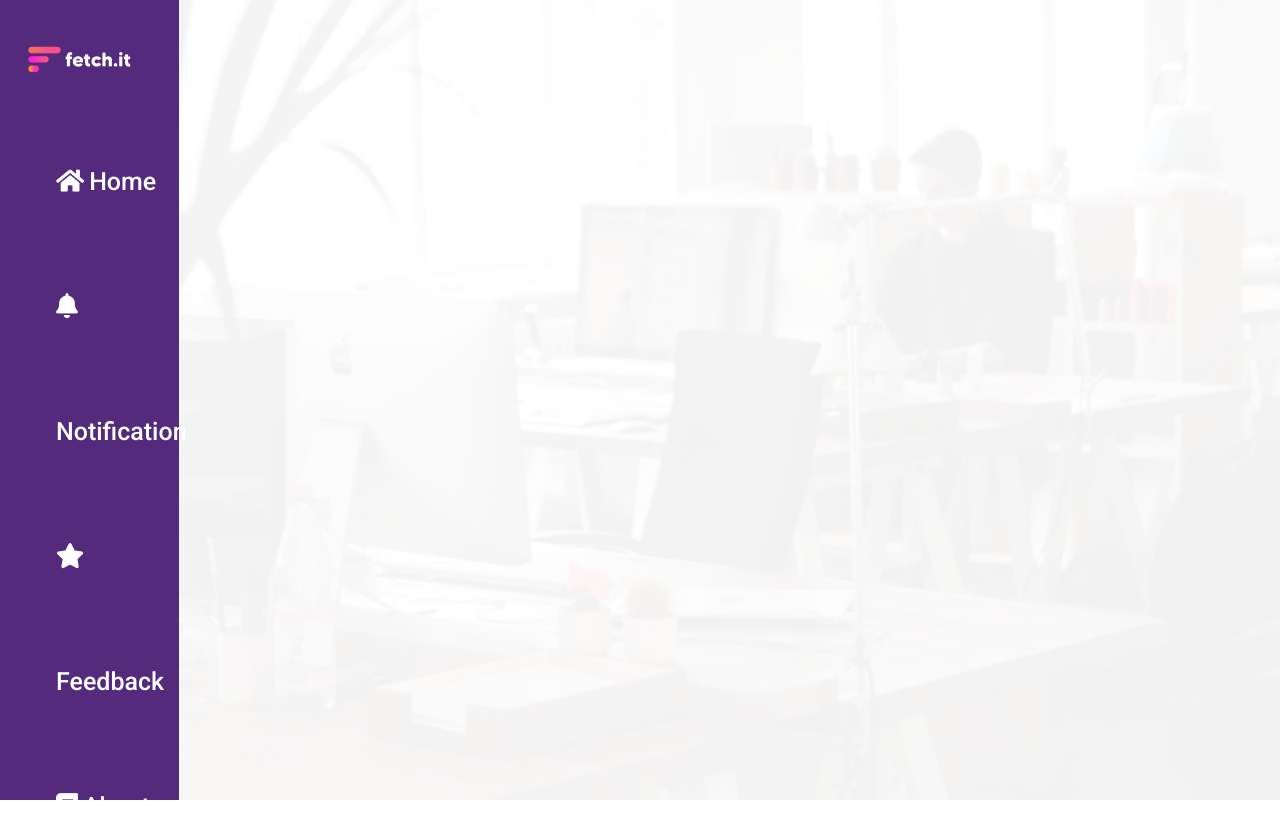
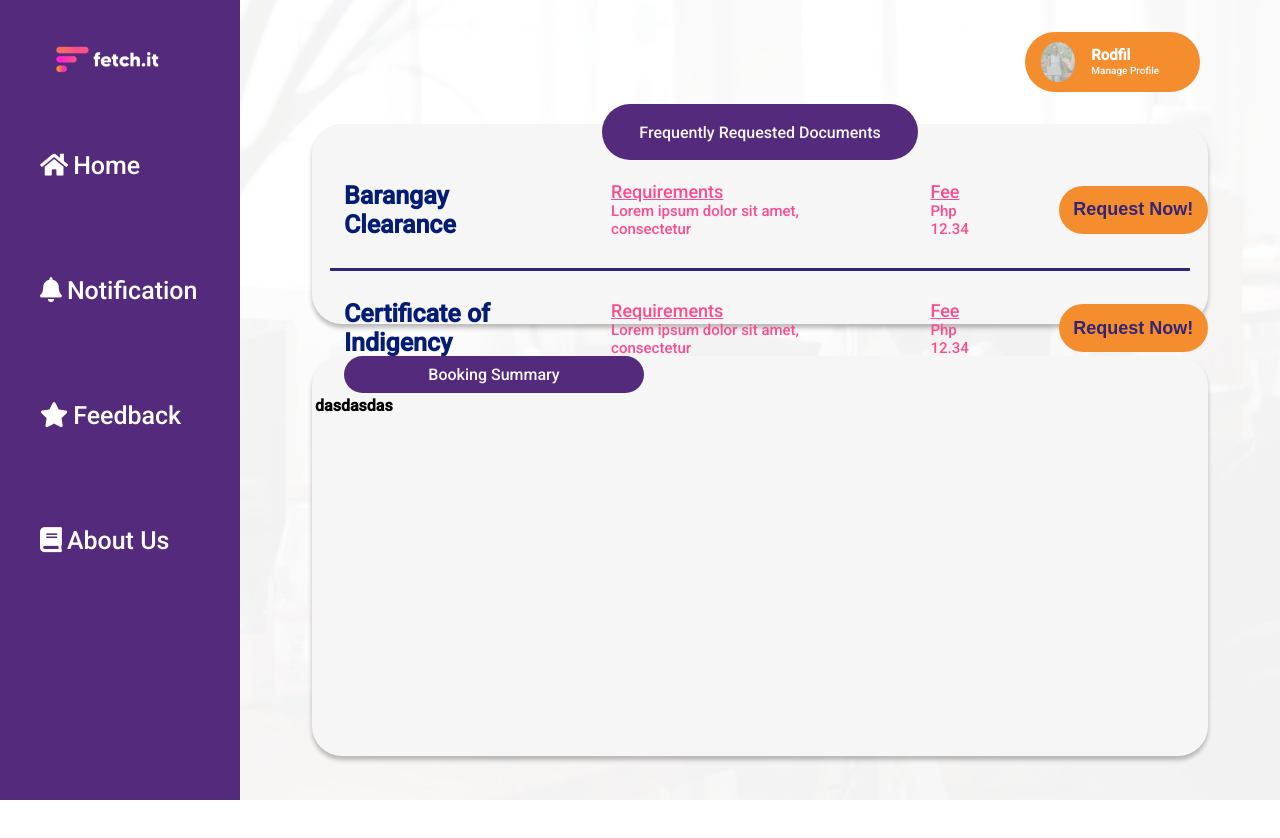
Before and after one commit to Rodfil/e-frontend, a Vue app: page /Dashboard in a window 1280 px wide. Shown: the top 838 px of the page. After the commit the page ends 800 px from the top, so only its background shows below. Built offline with nearby package versions, Linux system fonts and the light colour scheme.

Commit message:
dashboard

```diff
--- a/components.d.ts
+++ b/components.d.ts
@@ -8,18 +8,14 @@ export {}
 declare module 'vue' {
   export interface GlobalComponents {
     DashboardContent: typeof import('./src/components/DashboardContent.vue')['default']
-    ElButton: typeof import('element-plus/es')['ElButton']
     ElCheckbox: typeof import('element-plus/es')['ElCheckbox']
-    ElDatePicker: typeof import('element-plus/es')['ElDatePicker']
     ElDropdown: typeof import('element-plus/es')['ElDropdown']
     ElDropdownItem: typeof import('element-plus/es')['ElDropdownItem']
     ElDropdownMenu: typeof import('element-plus/es')['ElDropdownMenu']
     ElIcon: typeof import('element-plus/es')['ElIcon']
-    ElInput: typeof import('element-plus/es')['ElInput']
     Header: typeof import('./src/components/Header.vue')['default']
     HomeContent: typeof import('./src/components/HomeContent.vue')['default']
     Login: typeof import('./src/components/Login.vue')['default']
-    MainDashboard: typeof import('./src/components/MainDashboard.vue')['default']
     Register: typeof import('./src/components/Register.vue')['default']
     RouterLink: typeof import('vue-router')['RouterLink']
     RouterView: typeof import('vue-router')['RouterView']
--- a/src/components/DashboardContent.vue
+++ b/src/components/DashboardContent.vue
@@ -24,8 +24,8 @@
     display: flex;
     flex-direction: column;
     align-items: center;
-    margin-top: 10rem;
-    gap: 5rem;
+    margin-top: 5rem;
+    gap: 2.5rem;
 }
 .content-image {
     width: 277px;
--- a/src/components/HomeContent.vue
+++ /dev/null
@@ -1,17 +0,0 @@
-<script setup lang=ts>
-
-</script>
-
-<template>
-  <div class="home-header">
-    dasdas
-  </div>
-</template>
-
-<style scoped>
-.home-header {
-    display: flex;
-    justify-content: flex-end;
-    padding-right: 10rem;
-}
-</style>
--- a/src/components/SideMenu.vue
+++ b/src/components/SideMenu.vue
@@ -3,6 +3,7 @@
 </script>
 
 <template>
+  <div class="main-dashboard">
     <div class="sidebar">
       <div class="sidebar-wrapper">
         <div class="sidebar-logo">
@@ -31,13 +32,231 @@
         </div>
       </div>
     </div>
+    <div class="main-content">
+      <div class="header-profile">
+        <div class="profile-picture">
+          <img
+            src="@/assets/img/left-image.png"
+            alt=""
+          >
+          <div class="holder-name">
+            <span class="fullname">Rodfil</span>
+            <span class="manage-profile">Manage Profile</span>
+          </div>
+        </div>
+      </div>
+      <div class="request-document-wrapper">
+        <div class="frequently-documents-wrapper">
+          <div class="document-content">
+            <span>Frequently Requested Documents</span>
+          </div>
+        </div>
+        <div class="requirements-wrapper">
+          <div class="requirements">
+            <h2 class="requirement-name">
+              Barangay Clearance
+            </h2>
+            <div class="requirements-desc">
+              <span>Requirements</span>
+              <span>
+                Lorem ipsum dolor sit amet, consectetur</span>
+            </div>
+            <div class="requirements-desc">
+              <span>Fee</span>
+              <span>
+                Php 12.34</span>
+            </div>
+            <button class="request-button">
+              Request Now!
+            </button>
+          </div>
+          <hr>
+          <div class="requirements">
+            <h2 class="requirement-name">
+              Certificate of Indigency
+            </h2>
+            <div class="requirements-desc">
+              <span>Requirements</span>
+              <span>
+                Lorem ipsum dolor sit amet, consectetur</span>
+            </div>
+            <div class="requirements-desc">
+              <span>Fee</span>
+              <span>
+                Php 12.34</span>
+            </div>
+            <button class="request-button">
+              Request Now!
+            </button>
+          </div>
+        </div>
+      </div>
+      <div class="booking-summary-wrapper">
+        <div class="summary-title">
+          <span>Booking Summary</span>
+        </div>
+        <table>
+          <tr>
+            <th>dasdasdas</th>
+          </tr>
+        </table>
+      </div>
+    </div>
+  </div>
 </template>
 
 <style scoped>
+.summary-title {
+  background-color: #542B7C;
+  width: 300px;
+  height: 37px;
+  border-radius: 30px;
+  margin-left: 2rem;
+  display: flex;
+  justify-content: center;
+  align-items: center;
+}
+.summary-title span {
+  color: #F6F6F6;
+}
+.booking-summary-wrapper {
+  background-color: #F6F6F6;
+  width: 70vw;
+  height: 50%;
+  box-shadow: 0px 4px 4px 0px #00000040;
+  border-radius: 30px;
+  margin-top: 2rem;
+}
+
+hr {
+  border: none;
+  border-top: 3px solid #342474;
+  width: 96%;
+}
+.request-button {
+  margin-left: auto;
+  margin-right: auto;
+  width: 158px;
+  height: 48px;
+  border-radius: 10rem;
+  font-size: 18px;
+  color: #342474;
+  background-color: #F48D2D;
+  font-weight: 700;
+  border: none;
+}
+.requirements-wrapper {
+  width: 100%;
+}
+.requirement-name {
+  font-size: 25px;
+  color: #041C74;
+  font-weight: 600;
+  width: 25%;
+}
+
+.requirements-desc span:nth-child(1) {
+  text-decoration: underline;
+  font-size: 18px;
+  color: #FB4C8E;
+}
+.requirements-desc span:nth-child(2) {
+  font-size: 15px;
+  color: #FB4C8E;
+}
+.requirements-desc {
+  display: grid;
+}
+.requirements {
+  display: flex;
+  margin-left: 2rem;
+  align-items: center;
+  gap: 4rem;
+}
+.main-dashboard {
+  display: flex;
+}
+.frequently-documents-wrapper {
+  display: flex;
+  justify-content: center;
+  align-items: center;
+}
+.document-content {
+  background-color: #542B7C;
+  width: 300px;
+  height: 5vh;
+  border-radius: 30px;
+  margin-top: -20px;
+  display: flex;
+  align-items: center;
+  justify-content: center;
+  padding: 0.5rem;
+}
+.document-content span {
+  color: #F6F6F6;
+}
+.request-document-wrapper {
+  background-color: #F6F6F6;
+  width: 70vw;
+  height: 200px;
+  box-shadow: 0px 4px 4px 0px #00000040;
+  border-radius: 30px;
+
+}
+.main-content {
+  display: flex;
+  align-items: center;
+  flex-direction: column;
+  flex-grow: 1;
+}
+.header-profile {
+  width: 175px;
+  height: 60px;
+  background-color: #F48D2D;
+  margin: 2rem 5rem;
+  display: flex;
+  justify-content: flex-end;
+  border-radius: 30px;
+  margin-left: auto;
+}
+.profile-picture {
+  display: flex;
+  flex-direction: row;
+  align-items: center;
+  gap: 1rem;
+  padding: 1rem;
+}
+.profile-picture img {
+  border-radius: 50%;
+  background-color: #D9D9D9;
+  max-width: 24%;
+}
+.holder-name {
+  display: grid;
+  gap: 0.2rem;
+}
+.fullname {
+  font-size: 15px;
+  font-weight: 600;
+  line-height: 1;
+  color: #FFFFFF;
+}
+.manage-profile {
+  font-size: 10px;
+  line-height: 1;
+  color: #FFFFFF;
+  width: 100%;
+}
 .sidebar {
-    width: 14vw;
+    width: 240px;
     height: 100vh;
     background-color: #542B7C;
+    top: 0;
+    left: 0;
+    bottom: 0;
+    overflow: hidden;
+    position: sticky;
+    transition: all 0.5s linear;
 }
 .sidebar-wrapper {
     display: flex;
@@ -53,9 +272,6 @@
     height: auto;
     width: auto;
 }
-.sidebar-menu {
-   padding: 1rem;
-}
 .sidebar-menu ul {
    list-style-type: none;
    line-height: 5;
@@ -65,6 +281,8 @@
     color: #FFFFFF;
     font-size: 25px;
     font-weight: 400;
+    overflow: hidden;
+    transition: all 0.5s ease-in-out;
 }
 .fas {
     padding-right: 5px;
--- a/src/views/DashboardView.vue
+++ b/src/views/DashboardView.vue
@@ -1,6 +1,5 @@
 <script setup lang="ts">
 import SideMenu from '@/components/SideMenu.vue'
-import HomeContent from '@/components/HomeContent.vue'
 </script>
 
 <template>
```
Lines whose indentation alone changed are shown as unchanged.
